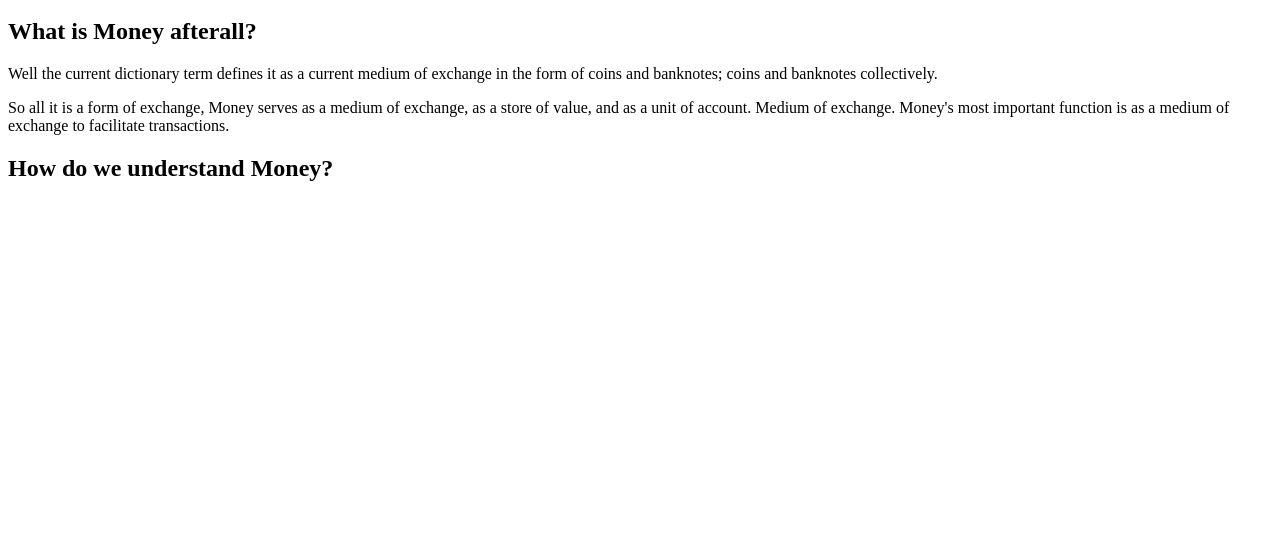
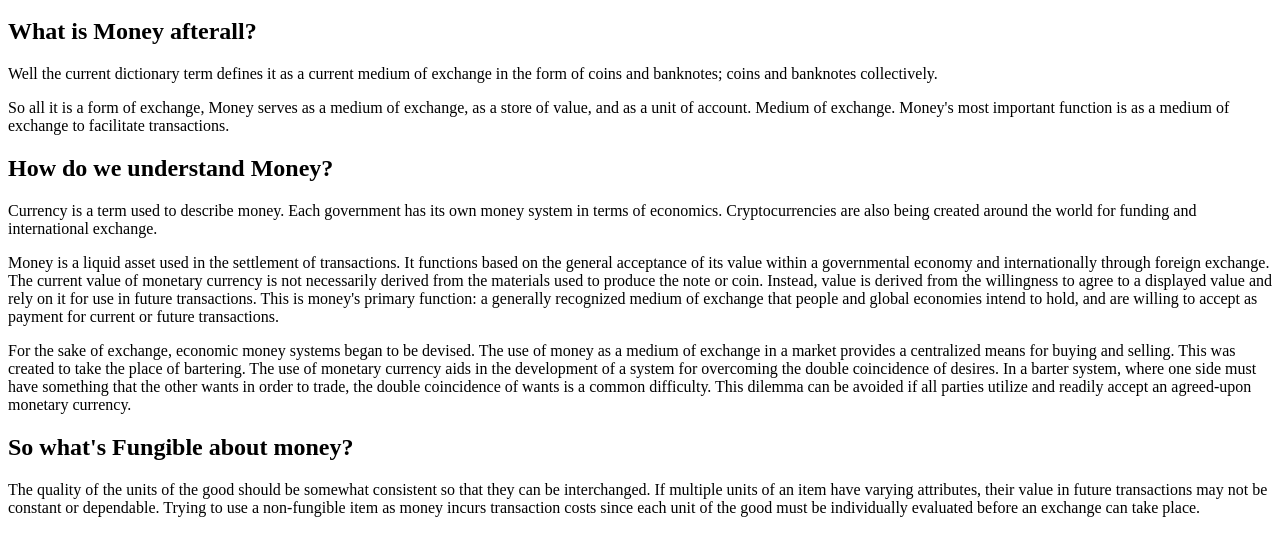
Before and after one commit to KristianColville1/big-box, a plain HTML site: page experiments/front_end_dev/dummy_3/index.html in a window 1280 px wide. Shown: the part 429-962 px from the top of the page. Before the commit the page ends 800 px from the top, so only its background shows below. Drawn offline with Linux system fonts and the light colour scheme.

Commit message:
Paragraphs added and needs footer

```diff
--- a/experiments/front_end_dev/dummy_3/index.html
+++ b/experiments/front_end_dev/dummy_3/index.html
@@ -21,12 +21,26 @@
                 <a href="#login-page" aria-label="Go to the login page">Login</a>
             </nav>
         </div>
-        <div>
+        <div> <!--The text here has been paraphrased from https://www.investopedia.com/terms/m/money.asp-->
             <h2>What is Money afterall?</h2>
             <p>Well the current dictionary term defines it as a current medium of exchange in the form of coins and banknotes; coins and banknotes collectively.</p>
             <p>So all it is a form of exchange, Money serves as a medium of exchange, as a store of value, and as a unit of account. Medium of exchange. Money's most important function is as a medium of exchange to facilitate transactions.</p>
 
             <h2>How do we understand Money?</h2>
+            <p>Currency is a term used to describe money. Each government has its own money system in terms of economics. Cryptocurrencies are also being created around the world for funding and international exchange.</p>
+
+            <p>Money is a liquid asset used in the settlement of transactions. It functions based on the general acceptance of its value within a governmental economy and internationally through foreign exchange.
+                The current value of monetary currency is not necessarily derived from the materials used to produce the note or coin.
+                Instead, value is derived from the willingness to agree to a displayed value and rely on it for use in future transactions. This is money's primary function: a generally recognized medium of exchange that people and global
+                economies intend to hold, and are willing to accept as payment for current or future transactions.
+            </p>
+
+            <p>For the sake of exchange, economic money systems began to be devised. The use of money as a medium of exchange in a market provides a centralized means for buying and selling. This was created to take the place of bartering. The use of monetary currency aids in the development of a system for overcoming the double coincidence of desires. In a barter system, where one side must have something that the other wants in order to trade, the double coincidence of wants is a common difficulty.
+                 This dilemma can be avoided if all parties utilize and readily accept an agreed-upon monetary currency.</p>
+
+            <h2>So what's Fungible about money?</h2>
+            <p>The quality of the units of the good should be somewhat consistent so that they can be interchanged. If multiple units of an item have varying attributes, their value in future transactions may not be constant or dependable.
+                Trying to use a non-fungible item as money incurs transaction costs since each unit of the good must be individually evaluated before an exchange can take place.</p>
         </div>
 
     </body>
```
